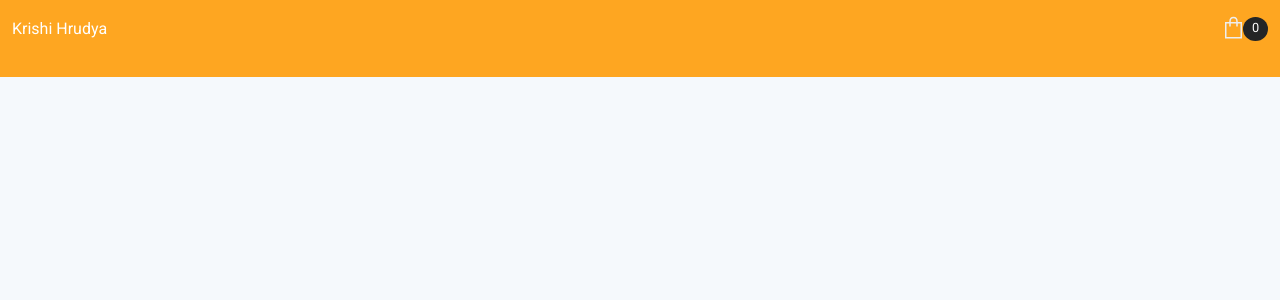
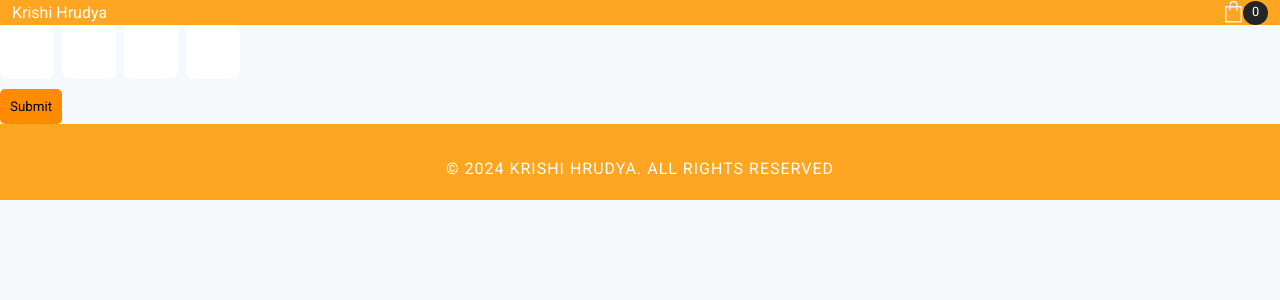
Before and after one commit to RandomThacker/redux-shopping-cart, a React (Create React App) app: page /otp in a window 1280 px wide. Shown: the top 300 px of the page. Built offline with nearby package versions, Linux system fonts and the light colour scheme.

Commit message:
Add Otp screen

```diff
--- a/src/App.js
+++ b/src/App.js
@@ -9,6 +9,7 @@ import store from "./store/store";
 import { BrowserRouter as Router, Route, Routes } from "react-router-dom";
 import Payment from './pages/Payment';
 import { Form } from './components/Form';
+import OtpVerification from "./components/OtpVerification";
 
 
 const App = () => {
@@ -24,6 +25,8 @@ const App = () => {
               <Route path="/" element={<Home />} />
               <Route path="/checkout" element={<Checkout />} />
               <Route path="/payment" element={<Payment />} />
+              <Route path="/otp" element={<OtpVerification/>} />
+
 
             </Routes>
             <Cart />
--- a/src/components/OtpVerification.jsx
+++ b/src/components/OtpVerification.jsx
@@ -1,55 +1,37 @@
-import React from 'react';
+import React, { useState } from 'react';
+import OtpInput from 'react-otp-input';
+import { Button } from "@material-tailwind/react";
 
-function OtpVerification() {
+export default function OtpVerification() {
+  const [otp, setOtp] = useState('');
+
   return (
-    <div className="relative flex min-h-screen flex-col justify-center overflow-hidden bg-gray-50 py-12">
-      <div className="relative bg-white px-6 pt-10 pb-9 shadow-xl mx-auto w-full max-w-lg rounded-2xl">
-        <div className="mx-auto flex w-full max-w-md flex-col space-y-16">
-          <div className="flex flex-col items-center justify-center text-center space-y-2">
-            <div className="font-semibold text-3xl">
-              <p>Email Verification</p>
-            </div>
-            <div className="flex flex-row text-sm font-medium text-gray-400">
-              <p>We have sent a code to your email ba**@dipainhouse.com</p>
-            </div>
-          </div>
-
-          <div>
-            <form action="" method="post">
-              <div className="flex flex-col space-y-16">
-                <div className="flex flex-row items-center justify-between mx-auto w-full max-w-xs">
-                  <div className="w-16 h-16">
-                    <input className="w-full h-full flex flex-col items-center justify-center text-center px-5 outline-none rounded-xl border border-gray-200 text-lg bg-white focus:bg-gray-50 focus:ring-1 ring-blue-700" type="text" name="" id="" />
-                  </div>
-                  <div className="w-16 h-16">
-                    <input className="w-full h-full flex flex-col items-center justify-center text-center px-5 outline-none rounded-xl border border-gray-200 text-lg bg-white focus:bg-gray-50 focus:ring-1 ring-blue-700" type="text" name="" id="" />
-                  </div>
-                  <div className="w-16 h-16">
-                    <input className="w-full h-full flex flex-col items-center justify-center text-center px-5 outline-none rounded-xl border border-gray-200 text-lg bg-white focus:bg-gray-50 focus:ring-1 ring-blue-700" type="text" name="" id="" />
-                  </div>
-                  <div className="w-16 h-16">
-                    <input className="w-full h-full flex flex-col items-center justify-center text-center px-5 outline-none rounded-xl border border-gray-200 text-lg bg-white focus:bg-gray-50 focus:ring-1 ring-blue-700" type="text" name="" id="" />
-                  </div>
-                </div>
-
-                <div className="flex flex-col space-y-5">
-                  <div>
-                    <button className="flex flex-row items-center justify-center text-center w-full border rounded-xl outline-none py-5 bg-blue-700 border-none text-white text-sm shadow-sm">
-                      Verify Account
-                    </button>
-                  </div>
-
-                  <div className="flex flex-row items-center justify-center text-center text-sm font-medium space-x-1 text-gray-500">
-                    <p>Didn't receive code?</p> <a className="flex flex-row items-center text-blue-600" href="http://" target="_blank" rel="noopener noreferrer">Resend</a>
-                  </div>
-                </div>
-              </div>
-            </form>
-          </div>
-        </div>
-      </div>
+    <div className='h-screen flex flex-col align-center justify-center items-center'>
+    <OtpInput
+      value={otp}
+      onChange={setOtp}
+      numInputs={4}
+      // renderSeparator={<span>-</span>}
+      renderInput={(props) => <input {...props} />}
+      renderSeparator={<span style={{ width: "8px" }}></span>}
+      isInputNum={true}
+      shouldAutoFocus={true}
+      inputStyle={{
+        border: "1px solid transparent",
+        borderRadius: "8px",
+        width: "54px",
+        height: "54px",
+        fontSize: "12px",
+        color: "#000",
+        fontWeight: "400",
+        caretColor: "blue"
+      }}
+      focusStyle={{
+        border: "1px solid #CFD3DB",
+        outline: "none"
+      }}
+    />
+    <Button>Submit</Button>
     </div>
   );
 }
-
-export default OtpVerification;
--- a/src/index.scss
+++ b/src/index.scss
@@ -41,14 +41,14 @@ body {
   background-color: $body-color;
 }
 
-// input,
-// button,
-// textarea {
-  // color: inherit;
-  // border: none;
-  // outline: none;
-  // font-family: inherit;
-//}
+input,
+button,
+textarea {
+  color: inherit;
+  border: none;
+  outline: none;
+  font-family: inherit;
+}
 
 button {
   cursor: pointer;
@@ -109,13 +109,13 @@ svg {
 }
 
 /*--====== Header Section ======--*/
-#header {
-  position: fixed;
-  top: 0;
-  left: 0;
-  width: 100%;
-  padding: 1rem 0;
-}
+// #header {
+//   position: fixed;
+//   top: 0;
+//   left: 0;
+//   width: 100%;
+//   padding: 1rem 0;
+// }
 
 .navbar {
   @include flex(space-between, center);
```
